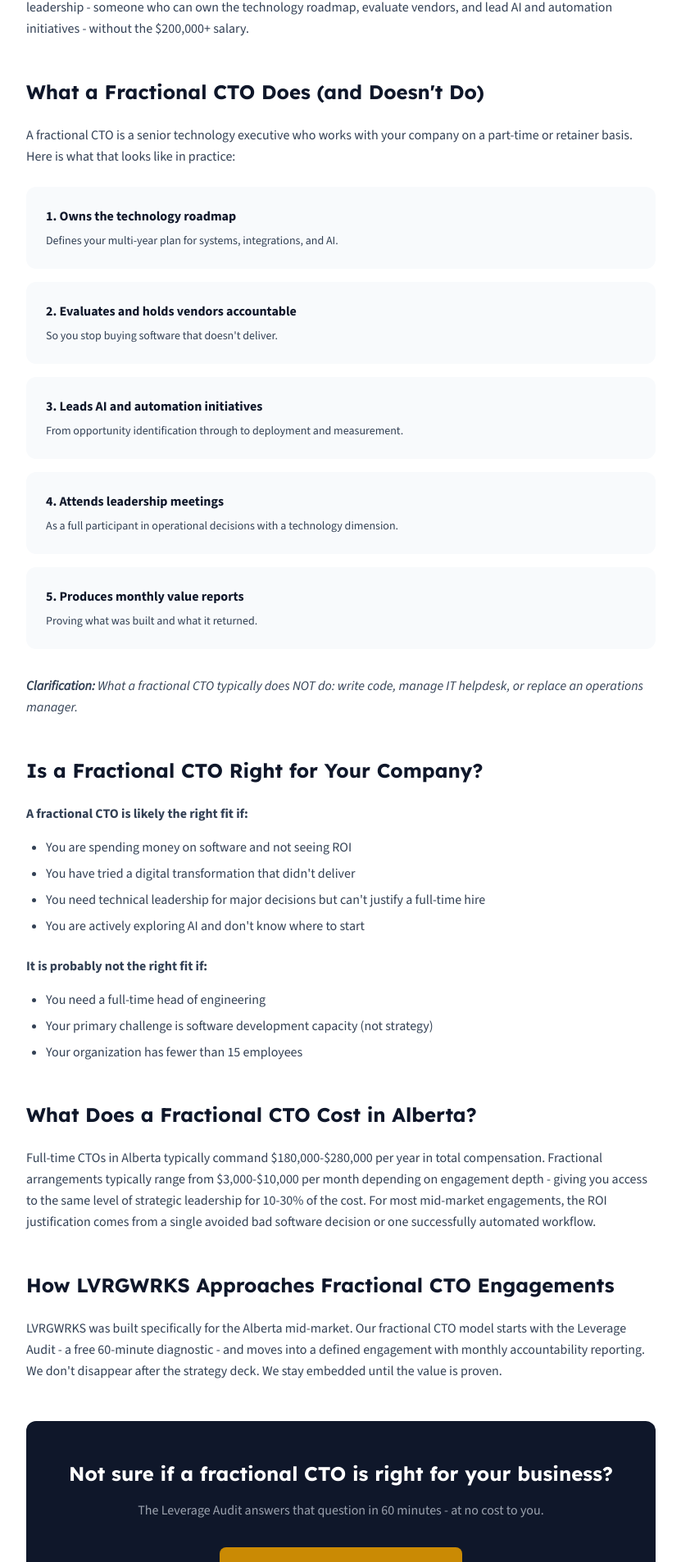
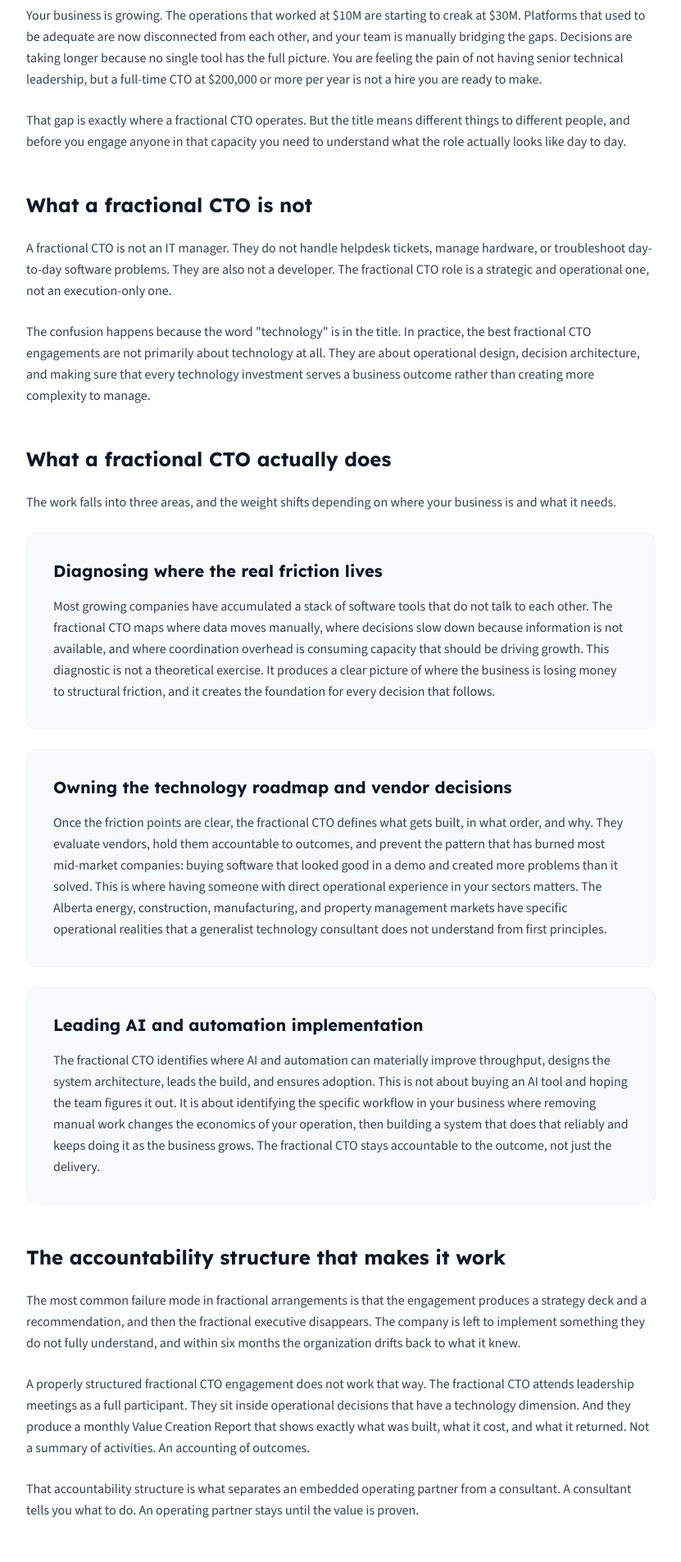
Before and after one commit to JRedgate/LeverageWorks, a React (Vite) app: page /insights/what-does-a-fractional-cto-do in a window 1280 px wide. Shown: the part 719-2625 px from the top of the page at 82% size, without its empty margins (224-1055 px from the left). Built offline with nearby package versions, Linux system fonts and the light colour scheme.

Commit message:
feat: rebuild all three insight articles with Storybrand structure and full SEO content

```diff
--- a/src/pages/insights/WhatFractionalCTODoesArticle.tsx
+++ b/src/pages/insights/WhatFractionalCTODoesArticle.tsx
@@ -4,8 +4,8 @@ import { useSEO } from '../../hooks/useSEO';
 
 export const WhatFractionalCTODoesArticle: React.FC = () => {
   useSEO({
-    title: 'What Does a Fractional CTO Actually Do? A Guide for Alberta Business Owners | LVRGWRKS',
-    description: 'Thinking about hiring a fractional CTO? Here\'s exactly what they do, what they cost, and whether it\'s the right move for your Alberta mid-market company.',
+    title: 'What Does a Fractional CTO Actually Do? | LVRGWRKS',
+    description: 'Most mid-market companies in Alberta are feeling the pain of not having a CTO without being ready to hire one full-time. Here is what a fractional CTO actually does inside your business.',
     canonical: 'https://www.lvrgwrks.com/insights/what-does-a-fractional-cto-do',
   });
 
@@ -17,11 +17,14 @@ export const WhatFractionalCTODoesArticle: React.FC = () => {
           <div className="max-w-3xl mx-auto">
             <div className="inline-flex items-center gap-2 bg-white border border-gray-100 px-4 py-1.5 rounded-full mb-8 shadow-sm">
               <div className="w-2 h-2 rounded-full bg-brand-gold"></div>
-              <span className="text-[10px] font-bold tracking-[0.1em] text-brand-navy uppercase">Insight · Fractional CTO</span>
+              <span className="text-[10px] font-bold tracking-[0.1em] text-brand-navy uppercase">Insight - Fractional CTO</span>
             </div>
             <h1 className="font-display font-bold text-3xl md:text-5xl text-brand-navy mb-6 leading-tight">
-              What Does a Fractional CTO Actually Do? A Guide for Alberta Business Owners
+              What Does a Fractional CTO Actually Do Inside Your Business?
             </h1>
+            <p className="text-brand-slate text-lg leading-relaxed">
+              For founders and COOs running mid-market companies in Alberta, this is one of the most practical questions in the room right now. The answer matters because getting it wrong is expensive in both directions.
+            </p>
           </div>
         </div>
       </section>
@@ -29,86 +32,86 @@ export const WhatFractionalCTODoesArticle: React.FC = () => {
       {/* Article Content */}
       <section className="py-12 md:py-20 bg-white">
         <div className="container mx-auto px-6 md:px-16">
-          <article className="max-w-3xl mx-auto prose prose-lg prose-slate">
-            <h2 className="font-display font-bold text-2xl text-brand-navy mt-12 mb-6">The Problem With "CTO"</h2>
+          <article className="max-w-3xl mx-auto">
+
+            <h2 className="font-display font-bold text-2xl text-brand-navy mt-12 mb-6">The problem that brings most people to this question</h2>
             <p className="text-brand-slate leading-relaxed mb-6">
-              The title Chief Technology Officer means different things in different organizations. In a 10-person startup, the CTO is usually a co-founder who writes code. In a Fortune 500, it is a C-suite executive managing hundreds of engineers. For a mid-market company with 50-200 employees, neither model fits. What you actually need is strategic technical leadership - someone who can own the technology roadmap, evaluate vendors, and lead AI and automation initiatives - without the $200,000+ salary.
+              Your business is growing. The operations that worked at $10M are starting to creak at $30M. Platforms that used to be adequate are now disconnected from each other, and your team is manually bridging the gaps. Decisions are taking longer because no single tool has the full picture. You are feeling the pain of not having senior technical leadership, but a full-time CTO at $200,000 or more per year is not a hire you are ready to make.
+            </p>
+            <p className="text-brand-slate leading-relaxed mb-6">
+              That gap is exactly where a fractional CTO operates. But the title means different things to different people, and before you engage anyone in that capacity you need to understand what the role actually looks like day to day.
             </p>
 
-            <h2 className="font-display font-bold text-2xl text-brand-navy mt-12 mb-6">What a Fractional CTO Does (and Doesn&apos;t Do)</h2>
+            <h2 className="font-display font-bold text-2xl text-brand-navy mt-12 mb-6">What a fractional CTO is not</h2>
             <p className="text-brand-slate leading-relaxed mb-6">
-              A fractional CTO is a senior technology executive who works with your company on a part-time or retainer basis. Here is what that looks like in practice:
+              A fractional CTO is not an IT manager. They do not handle helpdesk tickets, manage hardware, or troubleshoot day-to-day software problems. They are also not a developer. The fractional CTO role is a strategic and operational one, not an execution-only one.
+            </p>
+            <p className="text-brand-slate leading-relaxed mb-6">
+              The confusion happens because the word "technology" is in the title. In practice, the best fractional CTO engagements are not primarily about technology at all. They are about operational design, decision architecture, and making sure that every technology investment serves a business outcome rather than creating more complexity to manage.
             </p>
 
-            <div className="space-y-4 mb-8">
-              <div className="bg-brand-surface p-6 rounded-xl">
-                <p className="text-brand-navy font-bold mb-2">1. Owns the technology roadmap</p>
-                <p className="text-brand-slate text-sm">Defines your multi-year plan for systems, integrations, and AI.</p>
+            <h2 className="font-display font-bold text-2xl text-brand-navy mt-12 mb-6">What a fractional CTO actually does</h2>
+            <p className="text-brand-slate leading-relaxed mb-6">
+              The work falls into three areas, and the weight shifts depending on where your business is and what it needs.
+            </p>
+
+            <div className="space-y-6 mb-10">
+              <div className="bg-brand-surface p-8 rounded-xl border border-gray-100">
+                <h3 className="font-display font-bold text-xl text-brand-navy mb-4">Diagnosing where the real friction lives</h3>
+                <p className="text-brand-slate leading-relaxed">
+                  Most growing companies have accumulated a stack of software tools that do not talk to each other. The fractional CTO maps where data moves manually, where decisions slow down because information is not available, and where coordination overhead is consuming capacity that should be driving growth. This diagnostic is not a theoretical exercise. It produces a clear picture of where the business is losing money to structural friction, and it creates the foundation for every decision that follows.
+                </p>
               </div>
-              <div className="bg-brand-surface p-6 rounded-xl">
-                <p className="text-brand-navy font-bold mb-2">2. Evaluates and holds vendors accountable</p>
-                <p className="text-brand-slate text-sm">So you stop buying software that doesn&apos;t deliver.</p>
+              <div className="bg-brand-surface p-8 rounded-xl border border-gray-100">
+                <h3 className="font-display font-bold text-xl text-brand-navy mb-4">Owning the technology roadmap and vendor decisions</h3>
+                <p className="text-brand-slate leading-relaxed">
+                  Once the friction points are clear, the fractional CTO defines what gets built, in what order, and why. They evaluate vendors, hold them accountable to outcomes, and prevent the pattern that has burned most mid-market companies: buying software that looked good in a demo and created more problems than it solved. This is where having someone with direct operational experience in your sectors matters. The Alberta energy, construction, manufacturing, and property management markets have specific operational realities that a generalist technology consultant does not understand from first principles.
+                </p>
               </div>
-              <div className="bg-brand-surface p-6 rounded-xl">
-                <p className="text-brand-navy font-bold mb-2">3. Leads AI and automation initiatives</p>
-                <p className="text-brand-slate text-sm">From opportunity identification through to deployment and measurement.</p>
-              </div>
-              <div className="bg-brand-surface p-6 rounded-xl">
-                <p className="text-brand-navy font-bold mb-2">4. Attends leadership meetings</p>
-                <p className="text-brand-slate text-sm">As a full participant in operational decisions with a technology dimension.</p>
-              </div>
-              <div className="bg-brand-surface p-6 rounded-xl">
-                <p className="text-brand-navy font-bold mb-2">5. Produces monthly value reports</p>
-                <p className="text-brand-slate text-sm">Proving what was built and what it returned.</p>
+              <div className="bg-brand-surface p-8 rounded-xl border border-gray-100">
+                <h3 className="font-display font-bold text-xl text-brand-navy mb-4">Leading AI and automation implementation</h3>
+                <p className="text-brand-slate leading-relaxed">
+                  The fractional CTO identifies where AI and automation can materially improve throughput, designs the system architecture, leads the build, and ensures adoption. This is not about buying an AI tool and hoping the team figures it out. It is about identifying the specific workflow in your business where removing manual work changes the economics of your operation, then building a system that does that reliably and keeps doing it as the business grows. The fractional CTO stays accountable to the outcome, not just the delivery.
+                </p>
               </div>
             </div>
 
-            <p className="text-brand-slate leading-relaxed mb-6 italic">
-              <strong>Clarification:</strong> What a fractional CTO typically does NOT do: write code, manage IT helpdesk, or replace an operations manager.
+            <h2 className="font-display font-bold text-2xl text-brand-navy mt-12 mb-6">The accountability structure that makes it work</h2>
+            <p className="text-brand-slate leading-relaxed mb-6">
+              The most common failure mode in fractional arrangements is that the engagement produces a strategy deck and a recommendation, and then the fractional executive disappears. The company is left to implement something they do not fully understand, and within six months the organization drifts back to what it knew.
+            </p>
+            <p className="text-brand-slate leading-relaxed mb-6">
+              A properly structured fractional CTO engagement does not work that way. The fractional CTO attends leadership meetings as a full participant. They sit inside operational decisions that have a technology dimension. And they produce a monthly Value Creation Report that shows exactly what was built, what it cost, and what it returned. Not a summary of activities. An accounting of outcomes.
+            </p>
+            <p className="text-brand-slate leading-relaxed mb-6">
+              That accountability structure is what separates an embedded operating partner from a consultant. A consultant tells you what to do. An operating partner stays until the value is proven.
             </p>
 
-            <h2 className="font-display font-bold text-2xl text-brand-navy mt-12 mb-6">Is a Fractional CTO Right for Your Company?</h2>
-            <p className="text-brand-slate leading-relaxed mb-4">
-              <strong>A fractional CTO is likely the right fit if:</strong>
+            <h2 className="font-display font-bold text-2xl text-brand-navy mt-12 mb-6">Is this the right move for your company right now?</h2>
+            <p className="text-brand-slate leading-relaxed mb-6">
+              A fractional CTO engagement makes sense when your operational complexity has outpaced your current technical leadership, when you are spending money on software without seeing proportional returns, or when you are ready to use AI and automation seriously but do not have someone on your team who can lead that work from diagnosis through to implementation and measurement.
             </p>
-            <ul className="list-disc pl-6 text-brand-slate mb-6 space-y-2">
-              <li>You are spending money on software and not seeing ROI</li>
-              <li>You have tried a digital transformation that didn&apos;t deliver</li>
-              <li>You need technical leadership for major decisions but can&apos;t justify a full-time hire</li>
-              <li>You are actively exploring AI and don&apos;t know where to start</li>
-            </ul>
-            <p className="text-brand-slate leading-relaxed mb-4">
-              <strong>It is probably not the right fit if:</strong>
+            <p className="text-brand-slate leading-relaxed mb-6">
+              It is probably not the right move if your primary challenge is software development capacity rather than strategic direction, or if your organization is still small enough that the operational complexity has not yet created meaningful drag.
             </p>
-            <ul className="list-disc pl-6 text-brand-slate mb-6 space-y-2">
-              <li>You need a full-time head of engineering</li>
-              <li>Your primary challenge is software development capacity (not strategy)</li>
-              <li>Your organization has fewer than 15 employees</li>
-            </ul>
-
-            <h2 className="font-display font-bold text-2xl text-brand-navy mt-12 mb-6">What Does a Fractional CTO Cost in Alberta?</h2>
-            <p className="text-brand-slate leading-relaxed mb-6">
-              Full-time CTOs in Alberta typically command $180,000-$280,000 per year in total compensation. Fractional arrangements typically range from $3,000-$10,000 per month depending on engagement depth - giving you access to the same level of strategic leadership for 10-30% of the cost. For most mid-market engagements, the ROI justification comes from a single avoided bad software decision or one successfully automated workflow.
+            <p className="text-brand-slate leading-relaxed mb-8">
+              The best way to find out which situation you are in is a clear-eyed look at where your operations are actually losing capacity. That is what the Leverage Audit does, and it costs nothing to find out.
             </p>
 
-            <h2 className="font-display font-bold text-2xl text-brand-navy mt-12 mb-6">How LVRGWRKS Approaches Fractional CTO Engagements</h2>
-            <p className="text-brand-slate leading-relaxed mb-8">
-              LVRGWRKS was built specifically for the Alberta mid-market. Our fractional CTO model starts with the Leverage Audit - a free 60-minute diagnostic - and moves into a defined engagement with monthly accountability reporting. We don&apos;t disappear after the strategy deck. We stay embedded until the value is proven.
-            </p>
           </article>
 
           {/* CTA Box */}
           <div className="max-w-3xl mx-auto mt-12">
             <div className="bg-brand-navy p-8 md:p-12 rounded-xl text-white text-center">
-              <h3 className="font-display font-bold text-2xl mb-4">Not sure if a fractional CTO is right for your business?</h3>
+              <h3 className="font-display font-bold text-2xl mb-4">Not sure if a fractional CTO is the right move for your business?</h3>
               <p className="text-gray-400 leading-relaxed mb-8">
-                The Leverage Audit answers that question in 60 minutes - at no cost to you.
+                The 60-Minute Leverage Audit maps your highest-friction workflows and gives you a clear picture of where your operations are costing you more than they should. No cost. No commitment.
               </p>
               <Link
                 to="/leverage-audit"
                 className="inline-block bg-brand-gold text-brand-navy px-10 py-4 rounded-lg font-bold text-sm uppercase tracking-widest hover:bg-white transition-all"
               >
-                Request Leverage Audit →
+                Book Your Leverage Audit
               </Link>
             </div>
           </div>
```
